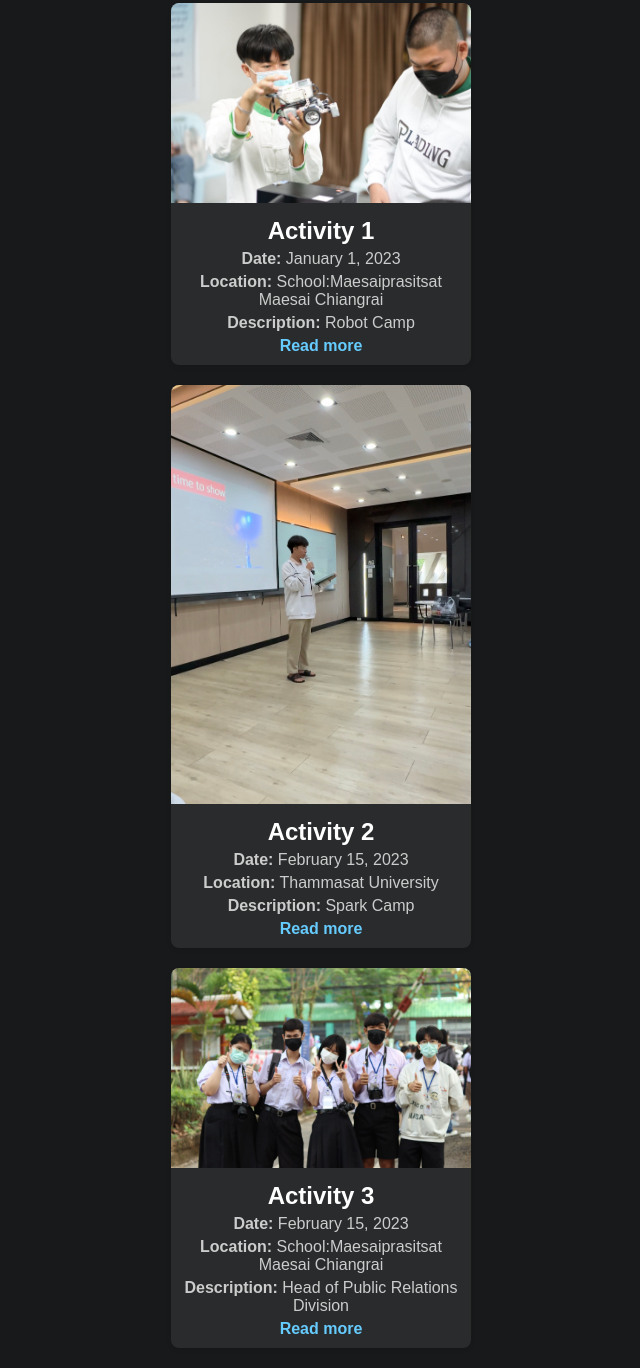
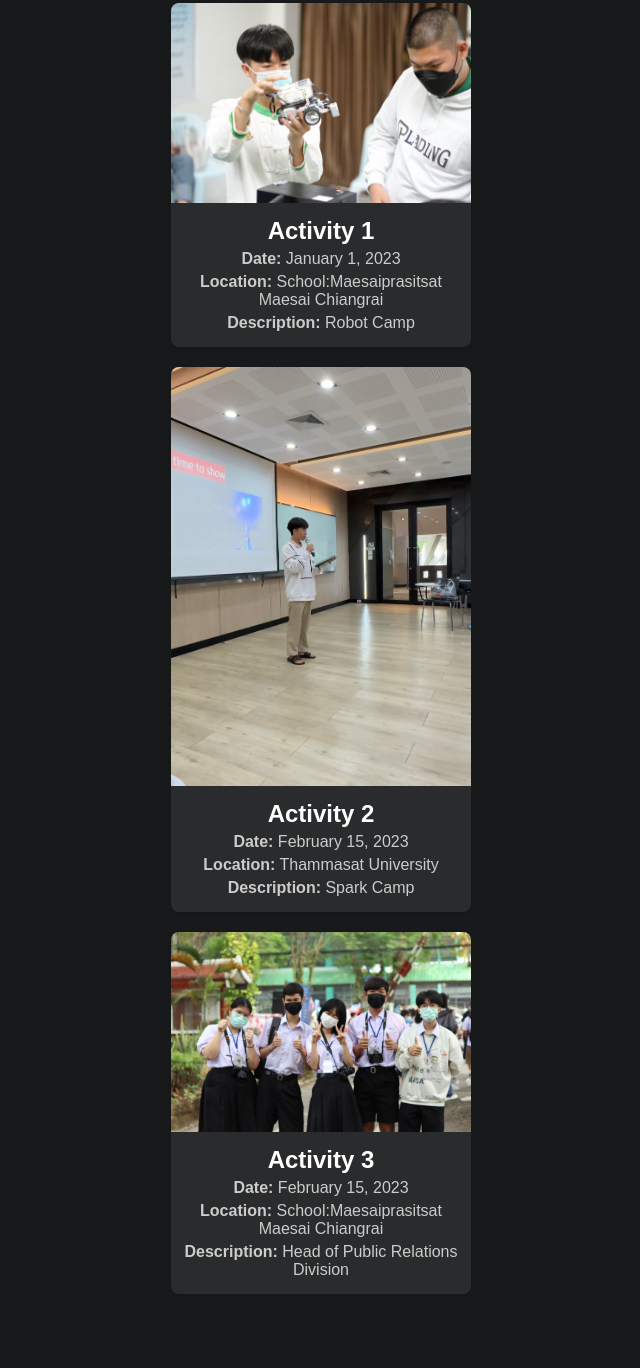
Before and after one commit to KittiphonKamnuan/CS100-Project-G12, a plain HTML site: page html/activity1.html in a window 1280 px wide. Shown: the part 179-1547 px from the top of the page, without its empty margins (319-959 px from the left). After the commit the page ends 1493 px from the top, so only its background shows below. Drawn offline with Linux system fonts and the light colour scheme.

Commit message:
File not found 404 fix

```diff
--- a/html/activity1.html
+++ b/html/activity1.html
@@ -95,7 +95,7 @@
 
     <section>
         <!-- Add a link or button to navigate to the form.html page -->
-        <a href="form.html" class="post-activity-link">Post New Activity</a>
+        <a href="Form.html" class="post-activity-link">Post New Activity</a>
 
         <!-- Replace the following with your activity content -->
         <div class="post" data-index="0" onclick="redirectToActivity('activity1.html')">
@@ -105,7 +105,6 @@
                 <p><strong>Date:</strong> January 1, 2023</p>
                 <p><strong>Location:</strong> School:Maesaiprasitsat Maesai Chiangrai</p>
                 <p><strong>Description:</strong> Robot Camp</p>
-                <a href="activity1.html">Read more</a>
             </div>
         </div>
 
@@ -116,7 +115,6 @@
                 <p><strong>Date:</strong> February 15, 2023</p>
                 <p><strong>Location:</strong> Thammasat University</p>
                 <p><strong>Description:</strong> Spark Camp</p>
-                <a href="activity2.html">Read more</a>
             </div>
         </div>
 
@@ -127,7 +125,6 @@
                 <p><strong>Date:</strong> February 15, 2023</p>
                 <p><strong>Location:</strong> School:Maesaiprasitsat Maesai Chiangrai</p>
                 <p><strong>Description:</strong> Head of Public Relations Division</p>
-                <a href="activity2.html">Read more</a>
             </div>
         </div>
 
```
Also changed, not shown: html/activity2.html (+1 -3 lines), html/activity3.html (+1 -3 lines).
